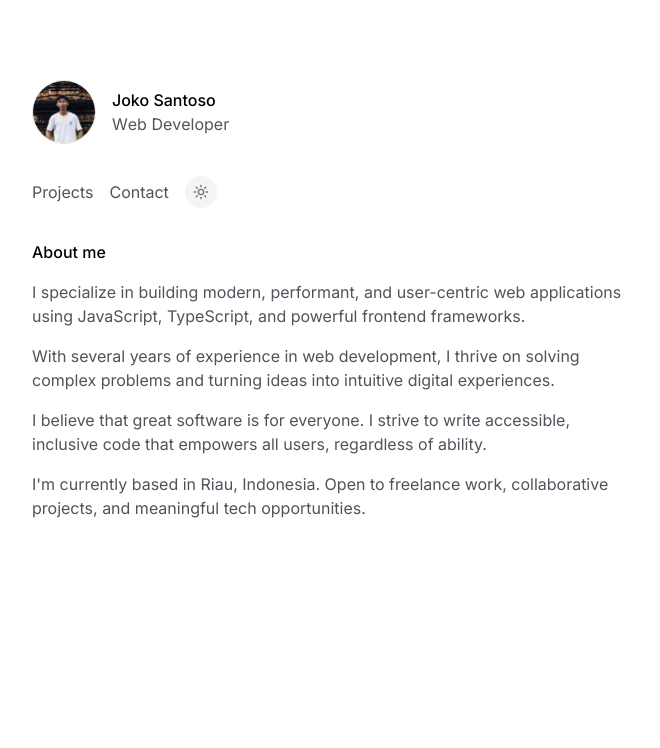
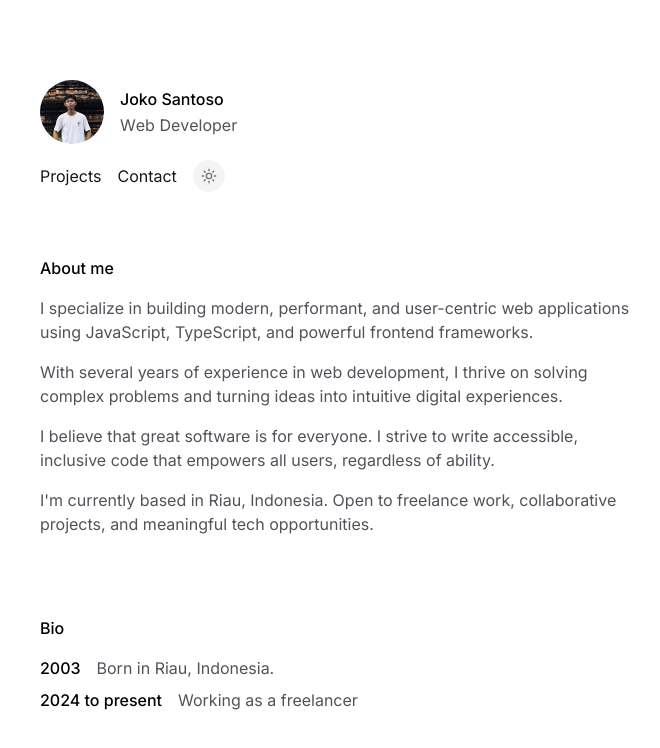
Before and after one commit to jokoo7/portfolio-homepage, a Next.js app: page / in a window 1280 px wide. Shown: the top 748 px of the page, without its empty margins (304-964 px from the left). Built offline with nearby package versions, Linux system fonts and the light colour scheme.

Commit message:
feat: add motion components for enhanced animations; update styles and theme variables

```diff
--- a/app/globals.css
+++ b/app/globals.css
@@ -5,6 +5,7 @@
 @theme inline {
   --color-background: var(--background);
   --color-foreground: var(--foreground);
+  --color-text-primary: var(--text-primary);
   --font-sans: var(--font-geist-sans);
   --font-mono: var(--font-geist-mono);
   --font-inter: var(--font-inter);
@@ -13,11 +14,13 @@
 :root {
   --background: #ffffff;
   --foreground: #171717;
+  --text-primary: #52525b;
 }
 
 .dark {
   --background: #0a0a0a;
   --foreground: #ededed;
+  --text-primary: #a1a1aa;
 }
 
 @layer base {
@@ -32,6 +35,6 @@
     @apply min-w-[360px];
   }
   body {
-    @apply font-inter antialiased;
+    @apply font-inter text-text-primary antialiased;
   }
 }
--- a/app/layout.tsx
+++ b/app/layout.tsx
@@ -42,7 +42,7 @@ export default function RootLayout({
           defaultTheme="system"
         >
           <div className="flex min-h-screen w-full flex-col">
-            <div className="relative mx-auto w-full max-w-screen-sm flex-1 px-4 pt-20">
+            <div className="relative mx-auto w-full max-w-screen-sm flex-1 px-4 pt-20 sm:px-6">
               <Header />
               {children}
             </div>
--- a/app/page.tsx
+++ b/app/page.tsx
@@ -1,6 +1,5 @@
-'use client'
-
-import { motion } from 'motion/react'
+import MotionMain from '@/components/motion-main'
+import MotionSection from '@/components/motion-section'
 
 const VARIANTS_CONTAINER = {
   hidden: { opacity: 0 },
@@ -23,39 +22,61 @@ const TRANSITION_SECTION = {
 
 export default function Home() {
   return (
-    <motion.main
-      className="space-y-24"
+    <MotionMain
+      className="mb-20 space-y-20"
       variants={VARIANTS_CONTAINER}
       initial="hidden"
       animate="visible"
     >
-      <motion.section
+      <MotionSection
         variants={VARIANTS_SECTION}
         transition={TRANSITION_SECTION}
       >
         <div className="flex-1 space-y-4">
           <h1 className="font-medium text-black dark:text-white">About me</h1>
-          <p className="text-zinc-600 dark:text-zinc-400">
+          <p>
             I specialize in building modern, performant, and user-centric web
             applications using JavaScript, TypeScript, and powerful frontend
             frameworks.
           </p>
-          <p className="text-zinc-600 dark:text-zinc-400">
+          <p>
             With several years of experience in web development, I thrive on
             solving complex problems and turning ideas into intuitive digital
             experiences.
           </p>
-          <p className="text-zinc-600 dark:text-zinc-400">
+          <p>
             I believe that great software is for everyone. I strive to write
             accessible, inclusive code that empowers all users, regardless of
             ability.
           </p>
-          <p className="text-zinc-600 dark:text-zinc-400">
+          <p>
             I'm currently based in Riau, Indonesia. Open to freelance work,
             collaborative projects, and meaningful tech opportunities.
           </p>
         </div>
-      </motion.section>
-    </motion.main>
+      </MotionSection>
+      <MotionSection
+        variants={VARIANTS_SECTION}
+        transition={TRANSITION_SECTION}
+      >
+        <div className="flex-1 space-y-4">
+          <h1 className="font-medium text-black dark:text-white">Bio</h1>
+          <div className="flex flex-col gap-2">
+            <div className="flex items-start gap-4">
+              <span className="block font-medium text-black dark:text-white">
+                2003
+              </span>
+              <p>Born in Riau, Indonesia.</p>
+            </div>
+            <div className="flex items-start gap-4">
+              <span className="block font-medium text-black dark:text-white">
+                2024 to present
+              </span>
+              <p>Working as a freelancer</p>
+            </div>
+          </div>
+        </div>
+      </MotionSection>
+    </MotionMain>
   )
 }
--- a/components/header.tsx
+++ b/components/header.tsx
@@ -1,54 +1,82 @@
 'use client'
+
 import { TextEffect } from '@/components/ui/text-effect'
 import Image from 'next/image'
 import Link from 'next/link'
 import { ThemeSwitch } from './theme-switch'
+import MotionSection from './motion-section'
 
 const navLinks = [
   { href: '/projects', label: 'Projects' },
   { href: '/contact', label: 'Contact' },
 ]
 
+const VARIANTS_CONTAINER = {
+  hidden: { opacity: 0 },
+  visible: {
+    opacity: 1,
+    transition: {
+      staggerChildren: 0.15,
+    },
+  },
+}
+
+const VARIANTS_SECTION = {
+  hidden: { opacity: 0, y: 20, filter: 'blur(8px)' },
+  visible: { opacity: 1, y: 0, filter: 'blur(0px)' },
+}
+
+const TRANSITION_SECTION = {
+  duration: 0.3,
+}
+
 export function Header() {
   return (
-    <header className="mb-8 flex flex-col gap-8">
+    <header className="mb-16 flex flex-col gap-4">
       <div className="flex items-center gap-4">
-        <div className="aspect-square w-16 shrink-0 overflow-hidden rounded-full border border-zinc-200 dark:border-zinc-700">
+        <Link
+          href="/"
+          className="group block aspect-square w-16 shrink-0 cursor-pointer overflow-hidden rounded-full"
+        >
           <Image
             src="/me.jpg"
             alt="profile"
             width={100}
             height={100}
-            className="h-full w-full object-cover"
+            className="h-full w-full object-cover transition-transform duration-300 group-hover:scale-105"
           />
-        </div>
+        </Link>
         <div>
-          <Link href="/" className="font-medium text-black dark:text-white">
+          <Link
+            href="/"
+            className="mb-0.5 block font-medium text-black dark:text-white"
+          >
             Joko Santoso
           </Link>
-          <TextEffect
-            as="p"
-            preset="fade"
-            per="char"
-            className="text-zinc-600 dark:text-zinc-500"
-            delay={0.5}
-          >
+          <TextEffect as="p" preset="fade" per="char" delay={0.5}>
             Web Developer
           </TextEffect>
         </div>
       </div>
+      <MotionSection
+        variants={VARIANTS_SECTION}
+        transition={TRANSITION_SECTION}
+        initial="hidden"
+        animate="visible"
+      >
         <div className="flex items-center gap-4">
           {navLinks.map((link, index) => (
             <Link
               key={index}
               href={link.href}
-            className="text-zinc-600 transition-colors hover:text-zinc-900 dark:text-zinc-400 dark:hover:text-white"
+              className="text-zinc-900 underline-offset-2 transition-colors hover:underline dark:text-white"
             >
               {link.label}
             </Link>
           ))}
           <ThemeSwitch />
         </div>
+      </MotionSection>
     </header>
   )
 }
--- /dev/null
+++ b/components/motion-main.tsx
@@ -0,0 +1,10 @@
+'use client'
+
+import { motion } from 'motion/react'
+import React from 'react'
+
+export default function MotionMain(
+  props: React.ComponentProps<typeof motion.main>,
+) {
+  return <motion.main {...props} />
+}
--- /dev/null
+++ b/components/motion-section.tsx
@@ -0,0 +1,10 @@
+'use client'
+
+import { motion } from 'motion/react'
+import React from 'react'
+
+export default function MotionSection(
+  props: React.ComponentProps<typeof motion.section>,
+) {
+  return <motion.section {...props} />
+}
--- a/components/theme-switch.tsx
+++ b/components/theme-switch.tsx
@@ -1,22 +1,8 @@
 'use client'
 
-import { MonitorIcon, MoonIcon, SunIcon } from 'lucide-react'
+import { MoonIcon, SunIcon } from 'lucide-react'
 import { useTheme } from 'next-themes'
 import { useEffect, useState } from 'react'
-import { AnimatedBackground } from './ui/animated-background'
-
-const THEMES_OPTIONS = [
-  {
-    label: 'Light',
-    id: 'light',
-    icon: <SunIcon className="h-4 w-4" />,
-  },
-  {
-    label: 'Dark',
-    id: 'dark',
-    icon: <MoonIcon className="h-4 w-4" />,
-  },
-]
 
 export function ThemeSwitch() {
   const [mounted, setMounted] = useState(false)
--- a/package.json
+++ b/package.json
@@ -1,6 +1,6 @@
 {
   "name": "portfolio",
-  "version": "0.1.0",
+  "version": "2.0.0",
   "private": true,
   "scripts": {
     "dev": "next dev --turbopack",
```
Lines whose indentation alone changed are shown as unchanged.
